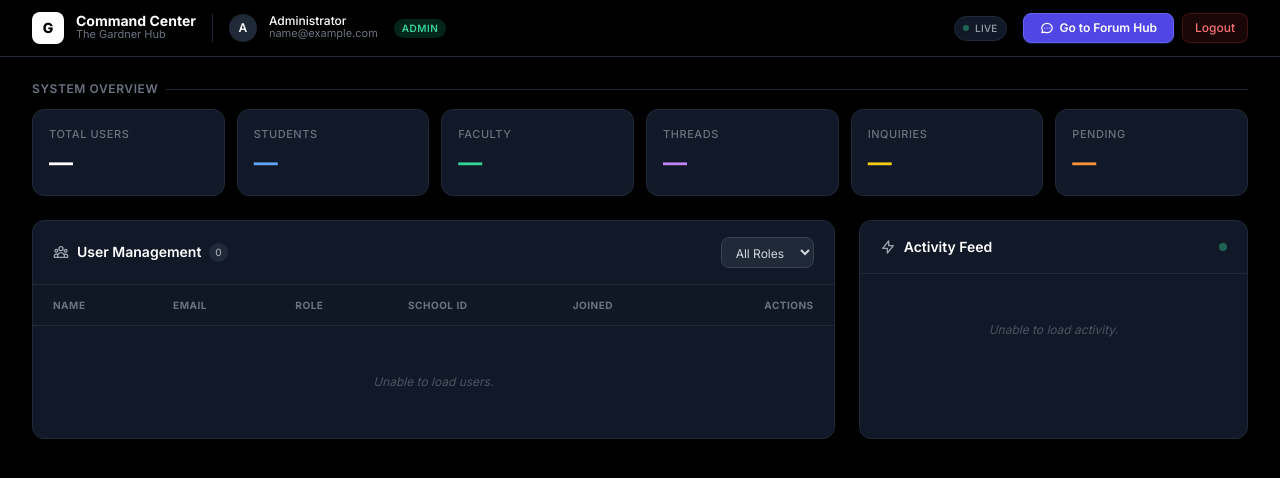
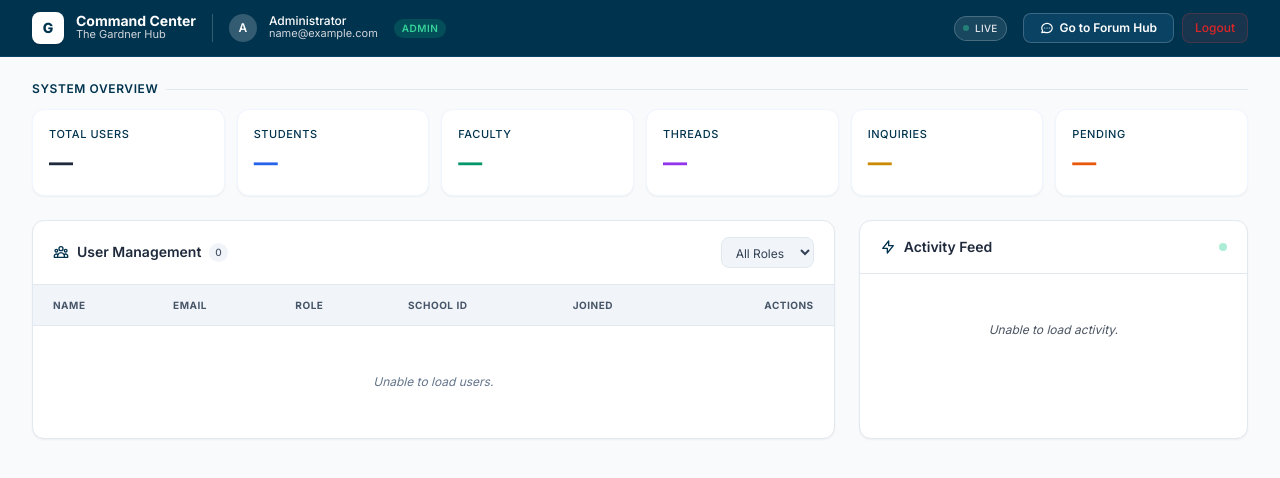
Before and after one commit to Style98k/Gardner-Hub, a website: page frontend/pages/admin/panel.html in a window 1280 px wide. Drawn offline with nearby package versions, Linux system fonts and the light colour scheme; no server answers; sample sign-in values are in the browser's storage.

Commit message:
admin pannel fix light mode

```diff
--- a/frontend/js/admin.js
+++ b/frontend/js/admin.js
@@ -120,21 +120,21 @@ function loadUsers() {
     .catch(function (err) {
       console.error('Failed to load users:', err);
       document.getElementById('usersTableBody').innerHTML =
-        '<tr><td colspan="6" class="px-5 py-12 text-center text-gray-600 italic text-xs">Unable to load users.</td></tr>';
+        '<tr><td colspan="6" class="px-5 py-12 text-center text-slate-500 dark:text-gray-600 italic text-xs">Unable to load users.</td></tr>';
     });
 }
 
 function renderUsers(users) {
   var tbody = document.getElementById('usersTableBody');
   if (!users.length) {
-    tbody.innerHTML = '<tr><td colspan="6" class="px-5 py-12 text-center text-gray-600 italic text-xs">No users found.</td></tr>';
+    tbody.innerHTML = '<tr><td colspan="6" class="px-5 py-12 text-center text-slate-500 dark:text-gray-600 italic text-xs">No users found.</td></tr>';
     return;
   }
 
   var roleBadge = {
-    admin:   'bg-white/10 text-white',
-    faculty: 'bg-emerald-500/15 text-emerald-400',
-    student: 'bg-blue-500/15 text-blue-400',
+    admin:   'bg-slate-200 dark:bg-white/10 text-slate-700 dark:text-white',
+    faculty: 'bg-emerald-100 dark:bg-emerald-500/15 text-emerald-700 dark:text-emerald-400',
+    student: 'bg-blue-100 dark:bg-blue-500/15 text-blue-700 dark:text-blue-400',
   };
 
   tbody.innerHTML = users.map(function (u) {
@@ -144,28 +144,28 @@ function renderUsers(users) {
 
     // Action buttons — disabled for admin accounts
     var actions = isAdmin
-      ? '<span class="text-[10px] text-gray-600 italic">Protected</span>'
+      ? '<span class="text-[10px] text-slate-400 dark:text-gray-600 italic">Protected</span>'
       : '<div class="flex items-center justify-end gap-1">' +
           '<button onclick="deleteUser(' + u.id + ', \'' + escapeHtml(u.full_name).replace(/'/g, "\\'") + '\')" ' +
-            'class="p-1.5 rounded-lg hover:bg-red-500/20 text-red-400 hover:text-red-300 transition-colors" title="Delete user">' +
+            'class="p-1.5 rounded-lg hover:bg-red-500/20 text-red-500 dark:text-red-400 hover:text-red-600 dark:hover:text-red-300 transition-colors" title="Delete user">' +
             '<svg class="w-3.5 h-3.5" fill="none" stroke="currentColor" stroke-width="2" viewBox="0 0 24 24">' +
               '<path stroke-linecap="round" stroke-linejoin="round" d="M19 7l-.867 12.142A2 2 0 0116.138 21H7.862a2 2 0 01-1.995-1.858L5 7m5 4v6m4-6v6m1-10V4a1 1 0 00-1-1h-4a1 1 0 00-1 1v3M4 7h16"/>' +
             '</svg>' +
           '</button>' +
           '<button onclick="resetPassword(' + u.id + ', \'' + escapeHtml(u.full_name).replace(/'/g, "\\'") + '\')" ' +
-            'class="p-1.5 rounded-lg hover:bg-yellow-500/20 text-yellow-400 hover:text-yellow-300 transition-colors" title="Reset password">' +
+            'class="p-1.5 rounded-lg hover:bg-yellow-500/20 text-yellow-600 dark:text-yellow-400 hover:text-yellow-700 dark:hover:text-yellow-300 transition-colors" title="Reset password">' +
             '<svg class="w-3.5 h-3.5" fill="none" stroke="currentColor" stroke-width="2" viewBox="0 0 24 24">' +
               '<path stroke-linecap="round" stroke-linejoin="round" d="M15 7a2 2 0 012 2m4 0a6 6 0 01-7.743 5.743L11 17H9v2H7v2H4a1 1 0 01-1-1v-2.586a1 1 0 01.293-.707l5.964-5.964A6 6 0 1121 9z"/>' +
             '</svg>' +
           '</button>' +
         '</div>';
 
-    return '<tr class="border-b border-gray-800/60 hover:bg-gray-800/40 transition-colors">' +
-      '<td class="px-5 py-3 font-medium text-white">' + escapeHtml(u.full_name) + '</td>' +
-      '<td class="px-5 py-3 text-gray-400">' + escapeHtml(u.email) + '</td>' +
+    return '<tr class="border-b border-slate-200 dark:border-gray-800/60 hover:bg-slate-50 dark:hover:bg-gray-800/40 transition-colors">' +
+      '<td class="px-5 py-3 font-medium text-slate-800 dark:text-white">' + escapeHtml(u.full_name) + '</td>' +
+      '<td class="px-5 py-3 text-slate-600 dark:text-gray-400">' + escapeHtml(u.email) + '</td>' +
       '<td class="px-5 py-3"><span class="px-2 py-0.5 rounded-full text-[10px] font-semibold uppercase tracking-wider ' + badge + '">' + u.role + '</span></td>' +
-      '<td class="px-5 py-3 text-gray-500 font-mono text-[11px]">' + escapeHtml(u.school_id || '—') + '</td>' +
-      '<td class="px-5 py-3 text-gray-500">' + joined + '</td>' +
+      '<td class="px-5 py-3 text-slate-500 dark:text-gray-500 font-mono text-[11px]">' + escapeHtml(u.school_id || '—') + '</td>' +
+      '<td class="px-5 py-3 text-slate-500 dark:text-gray-500">' + joined + '</td>' +
       '<td class="px-5 py-3 text-right">' + actions + '</td>' +
     '</tr>';
   }).join('');
@@ -290,15 +290,15 @@ function renderAuditLogs(logs) {
         description = escapeHtml(log.label);
     }
 
-    return '<div class="px-5 py-3 flex items-start gap-3 hover:bg-gray-800/40 transition-colors">' +
+    return '<div class="px-5 py-3 flex items-start gap-3 hover:bg-slate-50 dark:hover:bg-gray-800/40 transition-colors border-b border-slate-200 dark:border-transparent last:border-b-0">' +
       '<div class="mt-0.5 flex-shrink-0">' +
         '<span class="inline-flex items-center justify-center w-7 h-7 rounded-lg ' + cfg.bg + ' text-xs">' + cfg.icon + '</span>' +
       '</div>' +
       '<div class="flex-1 min-w-0">' +
-        '<p class="text-xs text-gray-300 leading-relaxed">' + description + '</p>' +
+        '<p class="text-xs text-slate-800 dark:text-gray-300 leading-relaxed">' + description + '</p>' +
         '<div class="flex items-center gap-2 mt-1">' +
           '<span class="inline-block px-1.5 py-0.5 rounded text-[9px] font-semibold uppercase tracking-wider ' + cfg.bg + ' ' + cfg.text + '">' + cfg.label + '</span>' +
-          '<span class="text-[10px] text-gray-600">' + ago + '</span>' +
+          '<span class="text-[10px] text-slate-500 dark:text-gray-600">' + ago + '</span>' +
         '</div>' +
       '</div>' +
     '</div>';
--- a/frontend/pages/admin/panel.html
+++ b/frontend/pages/admin/panel.html
@@ -18,15 +18,18 @@
   <script src="../../js/theme.js"></script>
 
   <style>
-    /* Force dark command-center aesthetic */
-    html { color-scheme: dark; }
-    body { background: #000 !important; }
+    /* Theme-aware color scheme */
+    html.dark { color-scheme: dark; }
 
-    /* Custom scrollbar for activity feed */
+    /* Custom scrollbar for activity feed - Light Mode */
     .feed-scroll::-webkit-scrollbar { width: 4px; }
     .feed-scroll::-webkit-scrollbar-track { background: transparent; }
-    .feed-scroll::-webkit-scrollbar-thumb { background: #374151; border-radius: 999px; }
-    .feed-scroll::-webkit-scrollbar-thumb:hover { background: #4b5563; }
+    .feed-scroll::-webkit-scrollbar-thumb { background: #cbd5e1; border-radius: 999px; }
+    .feed-scroll::-webkit-scrollbar-thumb:hover { background: #94a3b8; }
+
+    /* Custom scrollbar for activity feed - Dark Mode */
+    html.dark .feed-scroll::-webkit-scrollbar-thumb { background: #374151; }
+    html.dark .feed-scroll::-webkit-scrollbar-thumb:hover { background: #4b5563; }
 
     /* Subtle pulse for live indicator */
     @keyframes livePulse {
@@ -37,7 +40,7 @@
   </style>
 </head>
 
-<body class="font-sans text-gray-200 min-h-screen bg-black">
+<body class="font-sans text-gray-800 dark:text-gray-200 min-h-screen bg-slate-50 dark:bg-black transition-colors duration-300">
 
   <!-- ═══════════════════════════════════════════════════════════════════════ -->
   <!-- AUTH GUARD — redirect non-admins immediately                         -->
@@ -54,7 +57,7 @@
   <!-- ═══════════════════════════════════════════════════════════════════════ -->
   <!-- TOP BAR                                                               -->
   <!-- ═══════════════════════════════════════════════════════════════════════ -->
-  <header class="sticky top-0 z-50 bg-black/80 backdrop-blur-md border-b border-gray-800">
+  <header class="sticky top-0 z-50 bg-gardner dark:bg-black/80 backdrop-blur-md border-b border-gardner-light dark:border-gray-800 transition-colors duration-300">
     <div class="max-w-[1600px] mx-auto px-4 sm:px-6 lg:px-8">
       <div class="flex items-center justify-between h-14">
 
@@ -62,21 +65,21 @@
         <div class="flex items-center gap-4">
           <div class="flex items-center gap-3">
             <div class="w-8 h-8 rounded-lg bg-white flex items-center justify-center shadow">
-              <span class="text-black font-extrabold text-sm">G</span>
+              <span class="text-gardner dark:text-black font-extrabold text-sm">G</span>
             </div>
             <div class="hidden sm:block">
               <h1 class="text-sm font-bold text-white leading-none">Command Center</h1>
-              <p class="text-[11px] text-gray-500 leading-tight">The Gardner Hub</p>
+              <p class="text-[11px] text-gray-300 dark:text-gray-500 leading-tight">The Gardner Hub</p>
             </div>
           </div>
 
-          <div class="hidden md:flex items-center gap-3 pl-4 border-l border-gray-800">
-            <div class="w-7 h-7 rounded-full bg-gray-800 flex items-center justify-center">
+          <div class="hidden md:flex items-center gap-3 pl-4 border-l border-white/20 dark:border-gray-800">
+            <div class="w-7 h-7 rounded-full bg-white/20 dark:bg-gray-800 flex items-center justify-center">
               <span id="topBarInitial" class="text-white text-xs font-semibold">A</span>
             </div>
             <div>
               <p id="topBarName" class="text-xs font-medium text-white leading-none">Administrator</p>
-              <p id="topBarEmail" class="text-[11px] text-gray-500 leading-tight">admin@email.com</p>
+              <p id="topBarEmail" class="text-[11px] text-gray-300 dark:text-gray-500 leading-tight">admin@email.com</p>
             </div>
             <span class="ml-1 px-2 py-0.5 text-[10px] font-semibold uppercase tracking-wider bg-emerald-500/20 text-emerald-400 rounded-full">Admin</span>
           </div>
@@ -85,19 +88,19 @@
         <!-- Right: Actions -->
         <div class="flex items-center gap-2">
           <!-- Live indicator -->
-          <div class="hidden sm:flex items-center gap-1.5 mr-2 px-2 py-1 rounded-full bg-gray-900 border border-gray-800">
+          <div class="hidden sm:flex items-center gap-1.5 mr-2 px-2 py-1 rounded-full bg-white/10 dark:bg-gray-900 border border-white/20 dark:border-gray-800">
             <span class="live-dot w-1.5 h-1.5 rounded-full bg-emerald-400"></span>
-            <span class="text-[10px] text-gray-400 font-medium uppercase tracking-wide">Live</span>
+            <span class="text-[10px] text-gray-200 dark:text-gray-400 font-medium uppercase tracking-wide">Live</span>
           </div>
 
           <a href="../forum/hub.html"
-             class="inline-flex items-center gap-1.5 px-4 py-1.5 text-xs font-semibold text-white bg-indigo-600 border border-indigo-500 rounded-lg hover:bg-indigo-500 shadow-sm shadow-indigo-500/25 transition-colors duration-200">
+             class="inline-flex items-center gap-1.5 px-4 py-1.5 text-xs font-semibold text-white bg-gardner-light dark:bg-indigo-600 border border-white/20 dark:border-indigo-500 rounded-lg hover:bg-white/20 dark:hover:bg-indigo-500 shadow-sm transition-colors duration-200">
             <svg class="w-3.5 h-3.5" fill="none" stroke="currentColor" stroke-width="2" viewBox="0 0 24 24"><path stroke-linecap="round" stroke-linejoin="round" d="M8 12h.01M12 12h.01M16 12h.01M21 12c0 4.418-4.03 8-9 8a9.863 9.863 0 01-4.255-.949L3 20l1.395-3.72C3.512 15.042 3 13.574 3 12c0-4.418 4.03-8 9-8s9 3.582 9 8z"/></svg>
             Go to Forum Hub
           </a>
 
           <button onclick="logout()"
-                  class="px-3 py-1.5 text-xs font-medium text-red-400 bg-red-500/10 border border-red-500/20 rounded-lg hover:bg-red-500/20 hover:text-red-300 transition-colors duration-200">
+                  class="px-3 py-1.5 text-xs font-medium text-red-600 dark:text-red-400 bg-red-500/10 border border-red-500/20 rounded-lg hover:bg-red-500/20 hover:text-red-500 dark:hover:text-red-300 transition-colors duration-200">
             Logout
           </button>
         </div>
@@ -113,40 +116,40 @@
     <!-- ─── Stats Row ─────────────────────────────────────────────────────── -->
     <section>
       <div class="flex items-center gap-2 mb-3">
-        <h2 class="text-xs font-semibold uppercase tracking-wider text-gray-500">System Overview</h2>
-        <div class="flex-1 h-px bg-gray-800"></div>
+        <h2 class="text-xs font-semibold uppercase tracking-wider text-gardner dark:text-gray-500">System Overview</h2>
+        <div class="flex-1 h-px bg-slate-200 dark:bg-gray-800"></div>
       </div>
 
       <div class="grid grid-cols-2 md:grid-cols-3 lg:grid-cols-6 gap-3">
         <!-- Total Users -->
-        <div class="bg-gray-900 border border-gray-800 rounded-xl p-4">
-          <p class="text-[11px] font-medium text-gray-500 uppercase tracking-wider mb-1">Total Users</p>
-          <p id="statTotalUsers" class="text-2xl font-bold text-white">—</p>
+        <div class="bg-white dark:bg-gray-900 border border-blue-50 dark:border-gray-800 rounded-xl p-4 shadow-sm dark:shadow-none transition-colors duration-300">
+          <p class="text-[11px] font-medium text-gardner dark:text-gray-500 uppercase tracking-wider mb-1">Total Users</p>
+          <p id="statTotalUsers" class="text-2xl font-bold text-slate-800 dark:text-white">—</p>
         </div>
         <!-- Students -->
-        <div class="bg-gray-900 border border-gray-800 rounded-xl p-4">
-          <p class="text-[11px] font-medium text-gray-500 uppercase tracking-wider mb-1">Students</p>
-          <p id="statStudents" class="text-2xl font-bold text-blue-400">—</p>
+        <div class="bg-white dark:bg-gray-900 border border-blue-50 dark:border-gray-800 rounded-xl p-4 shadow-sm dark:shadow-none transition-colors duration-300">
+          <p class="text-[11px] font-medium text-gardner dark:text-gray-500 uppercase tracking-wider mb-1">Students</p>
+          <p id="statStudents" class="text-2xl font-bold text-blue-600 dark:text-blue-400">—</p>
         </div>
         <!-- Faculty -->
-        <div class="bg-gray-900 border border-gray-800 rounded-xl p-4">
-          <p class="text-[11px] font-medium text-gray-500 uppercase tracking-wider mb-1">Faculty</p>
-          <p id="statFaculty" class="text-2xl font-bold text-emerald-400">—</p>
+        <div class="bg-white dark:bg-gray-900 border border-blue-50 dark:border-gray-800 rounded-xl p-4 shadow-sm dark:shadow-none transition-colors duration-300">
+          <p class="text-[11px] font-medium text-gardner dark:text-gray-500 uppercase tracking-wider mb-1">Faculty</p>
+          <p id="statFaculty" class="text-2xl font-bold text-emerald-600 dark:text-emerald-400">—</p>
         </div>
         <!-- Threads -->
-        <div class="bg-gray-900 border border-gray-800 rounded-xl p-4">
-          <p class="text-[11px] font-medium text-gray-500 uppercase tracking-wider mb-1">Threads</p>
-          <p id="statThreads" class="text-2xl font-bold text-purple-400">—</p>
+        <div class="bg-white dark:bg-gray-900 border border-blue-50 dark:border-gray-800 rounded-xl p-4 shadow-sm dark:shadow-none transition-colors duration-300">
+          <p class="text-[11px] font-medium text-gardner dark:text-gray-500 uppercase tracking-wider mb-1">Threads</p>
+          <p id="statThreads" class="text-2xl font-bold text-purple-600 dark:text-purple-400">—</p>
         </div>
         <!-- Inquiries -->
-        <div class="bg-gray-900 border border-gray-800 rounded-xl p-4">
-          <p class="text-[11px] font-medium text-gray-500 uppercase tracking-wider mb-1">Inquiries</p>
-          <p id="statInquiries" class="text-2xl font-bold text-yellow-400">—</p>
+        <div class="bg-white dark:bg-gray-900 border border-blue-50 dark:border-gray-800 rounded-xl p-4 shadow-sm dark:shadow-none transition-colors duration-300">
+          <p class="text-[11px] font-medium text-gardner dark:text-gray-500 uppercase tracking-wider mb-1">Inquiries</p>
+          <p id="statInquiries" class="text-2xl font-bold text-yellow-600 dark:text-yellow-400">—</p>
         </div>
         <!-- Pending -->
-        <div class="bg-gray-900 border border-gray-800 rounded-xl p-4">
-          <p class="text-[11px] font-medium text-gray-500 uppercase tracking-wider mb-1">Pending</p>
-          <p id="statPending" class="text-2xl font-bold text-orange-400">—</p>
+        <div class="bg-white dark:bg-gray-900 border border-blue-50 dark:border-gray-800 rounded-xl p-4 shadow-sm dark:shadow-none transition-colors duration-300">
+          <p class="text-[11px] font-medium text-gardner dark:text-gray-500 uppercase tracking-wider mb-1">Pending</p>
+          <p id="statPending" class="text-2xl font-bold text-orange-600 dark:text-orange-400">—</p>
         </div>
       </div>
     </section>
@@ -155,19 +158,19 @@
     <section class="grid grid-cols-1 lg:grid-cols-3 gap-6">
 
       <!-- ── Left Column: User Management ─────────────────────────────────── -->
-      <div class="lg:col-span-2 bg-gray-900 border border-gray-800 rounded-xl overflow-hidden">
+      <div class="lg:col-span-2 bg-white dark:bg-gray-900 border border-slate-200 dark:border-gray-800 rounded-xl overflow-hidden shadow-sm dark:shadow-none transition-colors duration-300">
         <!-- Header -->
-        <div class="flex items-center justify-between px-5 py-4 border-b border-gray-800">
+        <div class="flex items-center justify-between px-5 py-4 border-b border-slate-200 dark:border-gray-800">
           <div class="flex items-center gap-2">
-            <svg class="w-4 h-4 text-gray-400" fill="none" stroke="currentColor" stroke-width="2" viewBox="0 0 24 24">
+            <svg class="w-4 h-4 text-gardner dark:text-gray-400" fill="none" stroke="currentColor" stroke-width="2" viewBox="0 0 24 24">
               <path stroke-linecap="round" stroke-linejoin="round" d="M17 20h5v-2a3 3 0 00-5.356-1.857M17 20H7m10 0v-2c0-.656-.126-1.283-.356-1.857M7 20H2v-2a3 3 0 015.356-1.857M7 20v-2c0-.656.126-1.283.356-1.857m0 0a5.002 5.002 0 019.288 0M15 7a3 3 0 11-6 0 3 3 0 016 0zm6 3a2 2 0 11-4 0 2 2 0 014 0zM7 10a2 2 0 11-4 0 2 2 0 014 0z"/>
             </svg>
-            <h3 class="text-sm font-semibold text-white">User Management</h3>
-            <span id="userCount" class="text-[10px] px-1.5 py-0.5 rounded-full bg-gray-800 text-gray-400 font-medium">0</span>
+            <h3 class="text-sm font-semibold text-slate-800 dark:text-white">User Management</h3>
+            <span id="userCount" class="text-[10px] px-1.5 py-0.5 rounded-full bg-slate-100 dark:bg-gray-800 text-slate-600 dark:text-gray-400 font-medium">0</span>
           </div>
 
           <select id="roleFilter" onchange="filterUsers()"
-                  class="text-xs bg-gray-800 border border-gray-700 text-gray-300 rounded-lg px-2.5 py-1.5 focus:ring-1 focus:ring-gray-600 focus:outline-none">
+                  class="text-xs bg-slate-100 dark:bg-gray-800 border border-slate-200 dark:border-gray-700 text-slate-700 dark:text-gray-300 rounded-lg px-2.5 py-1.5 focus:ring-1 focus:ring-gardner dark:focus:ring-gray-600 focus:outline-none transition-colors duration-300">
             <option value="all">All Roles</option>
             <option value="student">Students</option>
             <option value="faculty">Faculty</option>
@@ -178,7 +181,7 @@
         <!-- Table -->
         <div class="overflow-x-auto">
           <table class="w-full text-xs text-left">
-            <thead class="text-[10px] uppercase tracking-wider text-gray-500 border-b border-gray-800 bg-gray-900/50">
+            <thead class="text-[10px] uppercase tracking-wider text-slate-600 dark:text-gray-500 border-b border-slate-200 dark:border-gray-800 bg-slate-100 dark:bg-gray-900/50">
               <tr>
                 <th class="px-5 py-3">Name</th>
                 <th class="px-5 py-3">Email</th>
@@ -188,9 +191,9 @@
                 <th class="px-5 py-3 text-right">Actions</th>
               </tr>
             </thead>
-            <tbody id="usersTableBody">
+            <tbody id="usersTableBody" class="text-slate-700 dark:text-gray-300">
               <tr>
-                <td colspan="6" class="px-5 py-12 text-center text-gray-600 italic text-xs">Loading users…</td>
+                <td colspan="6" class="px-5 py-12 text-center text-slate-500 dark:text-gray-600 italic text-xs">Loading users…</td>
               </tr>
             </tbody>
           </table>
@@ -198,21 +201,21 @@
       </div>
 
       <!-- ── Right Column: System Activity Feed ──────────────────────────── -->
-      <div class="bg-gray-900 border border-gray-800 rounded-xl overflow-hidden flex flex-col">
+      <div class="bg-white dark:bg-gray-900 border border-slate-200 dark:border-gray-800 rounded-xl overflow-hidden flex flex-col shadow-sm dark:shadow-none transition-colors duration-300">
         <!-- Header -->
-        <div class="flex items-center justify-between px-5 py-4 border-b border-gray-800">
+        <div class="flex items-center justify-between px-5 py-4 border-b border-slate-200 dark:border-gray-800">
           <div class="flex items-center gap-2">
-            <svg class="w-4 h-4 text-gray-400" fill="none" stroke="currentColor" stroke-width="2" viewBox="0 0 24 24">
+            <svg class="w-4 h-4 text-gardner dark:text-gray-400" fill="none" stroke="currentColor" stroke-width="2" viewBox="0 0 24 24">
               <path stroke-linecap="round" stroke-linejoin="round" d="M13 10V3L4 14h7v7l9-11h-7z"/>
             </svg>
-            <h3 class="text-sm font-semibold text-white">Activity Feed</h3>
+            <h3 class="text-sm font-semibold text-slate-800 dark:text-white">Activity Feed</h3>
           </div>
           <span class="live-dot w-2 h-2 rounded-full bg-emerald-400" title="Live data"></span>
         </div>
 
         <!-- Feed Items -->
-        <div id="activityFeed" class="feed-scroll flex-1 overflow-y-auto max-h-[600px] divide-y divide-gray-800/60">
-          <div class="px-5 py-12 text-center text-gray-600 italic text-xs">Loading activity…</div>
+        <div id="activityFeed" class="feed-scroll flex-1 overflow-y-auto max-h-[600px] divide-y divide-slate-200 dark:divide-gray-800/60">
+          <div class="px-5 py-12 text-center text-slate-500 dark:text-gray-600 italic text-xs">Loading activity…</div>
         </div>
       </div>
 
```
